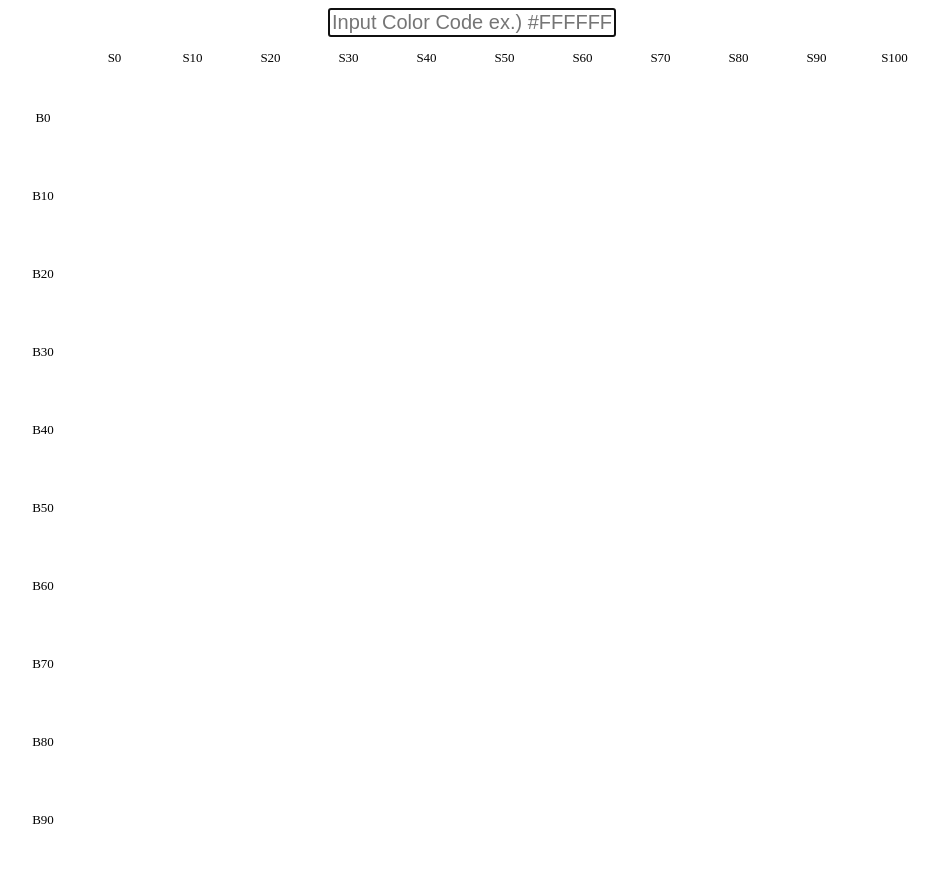
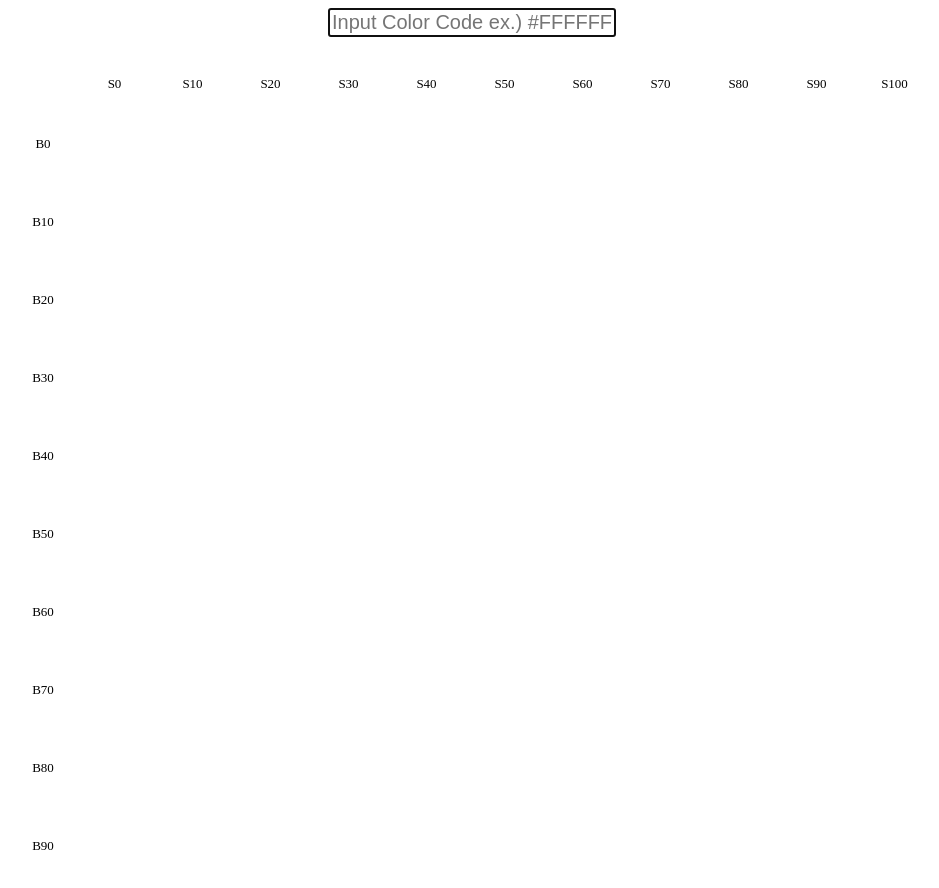
Before and after one commit to y1wtt/amenofuyukinu, a website built with Vite: page index.html in a window 1280 px wide. Shown: the whole page, without its empty margins (168-1107 px from the left). Before the commit the page ends 867 px from the top, so only its background shows below. Built offline with nearby package versions, Linux system fonts and the light colour scheme.

Commit message:
add margin between input and matrix

```diff
--- a/src/style.css
+++ b/src/style.css
@@ -38,3 +38,7 @@ html{
     width: 14em;
     text-align: center;
 }
+
+#matrix-entry-point{
+    margin-top: 2rem;
+}
```
